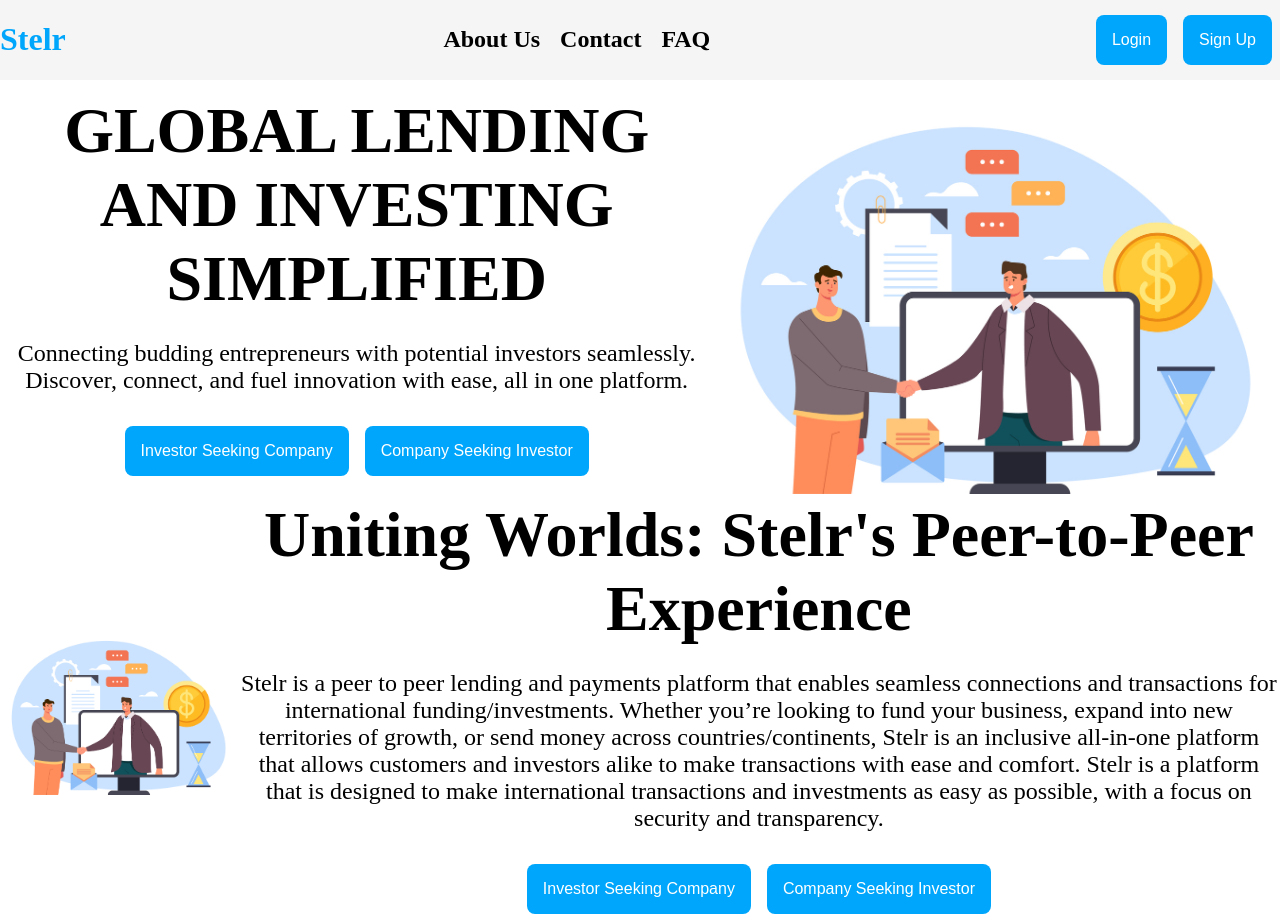
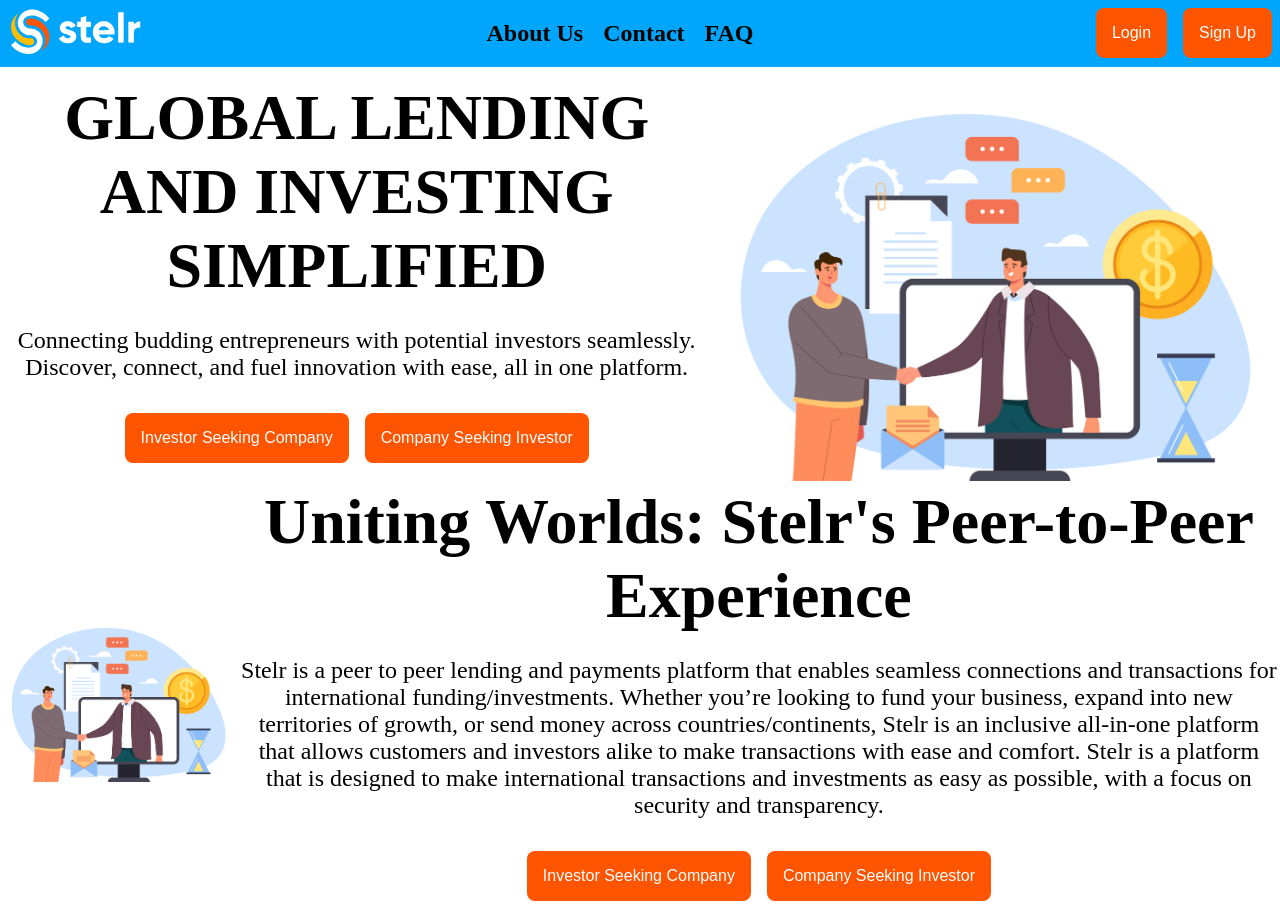
Before and after one commit to Jovenson-Don/stelr, a React (Vite) app: page / in a window 1280 px wide. Built offline with nearby package versions, Linux system fonts and the light colour scheme.

Commit message:
modified header

```diff
--- a/src/components/buttons/PrimaryButton.tsx
+++ b/src/components/buttons/PrimaryButton.tsx
@@ -8,7 +8,7 @@
 
 const PrimaryButton: FC<PrimaryButtonProps> = ({ label, to }) => {
   const buttonStyle = {
-    backgroundColor: "#00A6FB",
+    backgroundColor: "#ff5400",
     color: "white",
     borderRadius: ".5em",
     padding: "1em",
--- a/src/components/headers/LandingPageHeader.tsx
+++ b/src/components/headers/LandingPageHeader.tsx
@@ -1,16 +1,24 @@
 import { FC } from "react";
 import PrimaryButton from "../buttons/PrimaryButton";
+import { Link } from "react-router-dom";
 
 interface LandingPageHeaderProps {
   title?: string;
 }
 
-const LandingPageHeader: FC<LandingPageHeaderProps> = ({ title }) => {
+const LandingPageHeader: FC<LandingPageHeaderProps> = () => {
   const headerContainerStyle = {
     display: "flex",
     justifyContent: "space-between",
-    backgroundColor: "#F5F5F5",
+    backgroundColor: "#00A6FB",
     alignItems: "center",
+  };
+
+  const logo = {
+    width: "9.5em",
+    height: "auto",
+    top: "1em",
+    left: "1em",
   };
 
   const headerSectionsStyle = {
@@ -18,13 +26,15 @@
     gap: "20px",
   };
 
-  const titleStyle = {
-    color: "#00A6FB",
-  };
-
   return (
     <div style={headerContainerStyle}>
-      <h1 style={titleStyle}>{title}</h1>
+      <Link to="/">
+        <img
+          style={logo}
+          src="../public/artwork/stelrLogoWhiteYellowAccent.svg"
+          alt="Stelr Logo"
+        />
+      </Link>
       <div style={headerSectionsStyle}>
         <h2>About Us</h2>
         <h2>Contact</h2>
--- a/src/components/landingPage/HeroSection.tsx
+++ b/src/components/landingPage/HeroSection.tsx
@@ -19,7 +19,7 @@
       fontSize: "1.5em",
     },
     button: {
-      backgroundColor: "#00A6FB",
+      backgroundColor: "#ff5400",
       color: "white",
       borderRadius: ".5em",
       padding: "1em",
```
Also changed, not shown: public/artwork/stelrLogoWhiteYellowAccent.svg (added).
